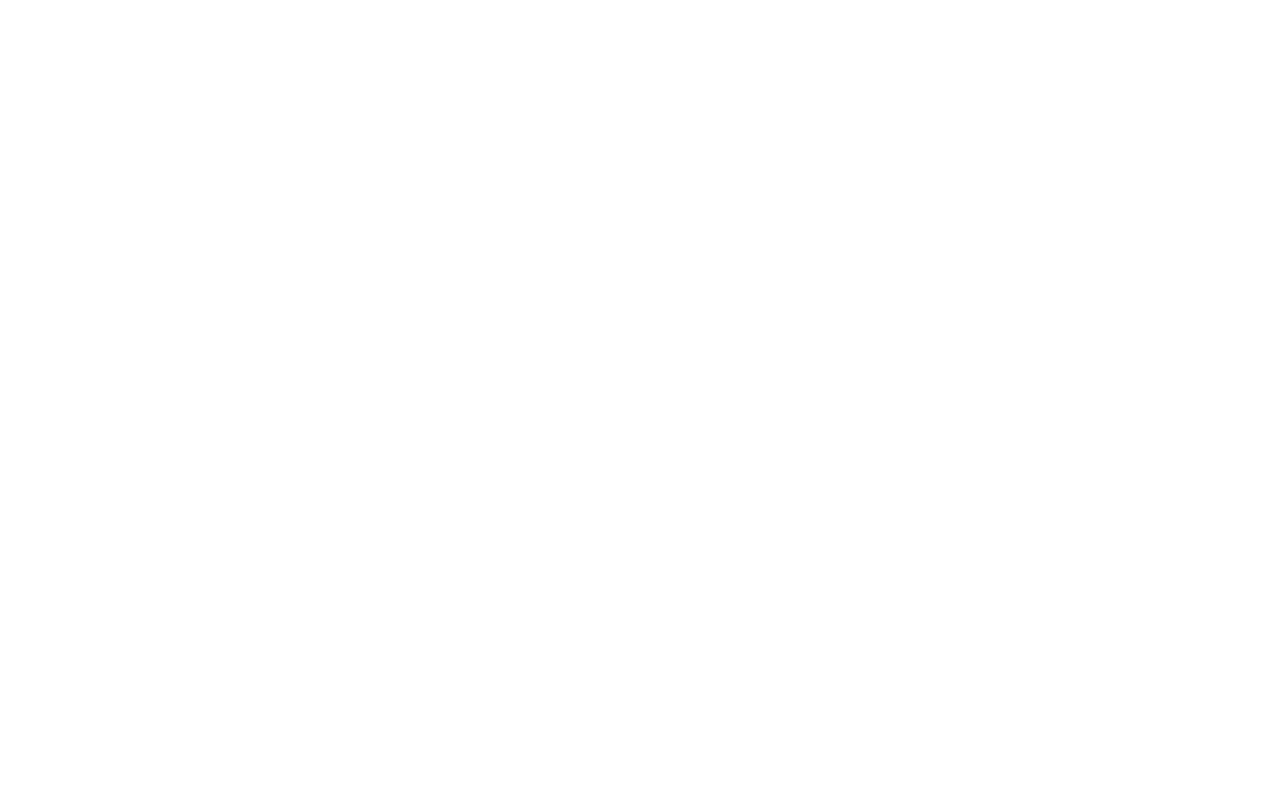
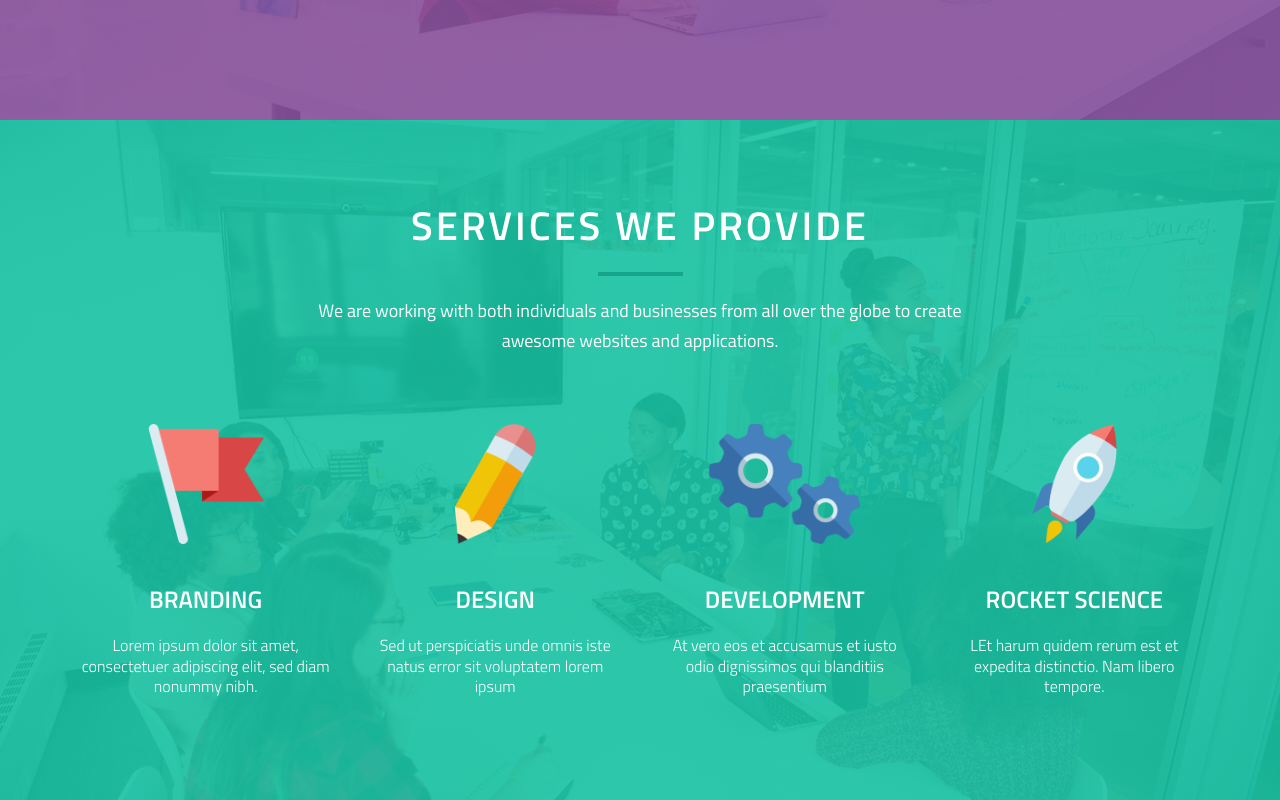
Before and after one commit to krnlpawar/agency_html_to_react, a React (Vite) app: page / in a window 1280 px wide. Shown: the part 560-1360 px from the top of the page. Before the commit the page ends 800 px from the top, so only its background shows below. Built offline with nearby package versions, Linux system fonts and the light colour scheme.

Commit message:
added services section

```diff
--- a/index.html
+++ b/index.html
@@ -3,7 +3,19 @@
   <head>
     <meta charset="UTF-8" />
     <meta name="viewport" content="width=device-width, initial-scale=1.0" />
-    <title>Project Revision</title>
+    <title>Agency Html Template</title>
+    <link rel="shortcut icon" type="image/x-icon" href="resources/img/favicon.png">
+    <!-- Google Fonts ================================================== -->
+    <link rel="preconnect" href="https://fonts.gstatic.com">
+    <!-- Font Awesome ================================================== -->
+    <script src="https://kit.fontawesome.com/e768f44d60.js" crossorigin="anonymous"></script><link href="https://fonts.googleapis.com/css2?family=Titillium+Web:wght@300;400;600;700&display=swap" rel="stylesheet">
+    <!--Vendors File ===================================================-->
+    <link rel="stylesheet" href="vendors/css/animated-circle.css">
+    <link rel="stylesheet" href="vendors/css/normalize.css">
+    <link rel="stylesheet" href="vendors/css/grid.css">
+    <!--Resource File ==================================================-->
+    <link rel= "stylesheet"  href= "resources/css/style.css"/>
+    <link rel="stylesheet" href="resources/css/responsive.css">
   </head>
   <body>
     <div id="root"></div>
--- a/src/App.jsx
+++ b/src/App.jsx
@@ -1,9 +1,12 @@
 import './App.css'
+import Menu from './components/Menu'
+import Services from './components/Services'
 
 function App() {
   return (
     <>
-      <p>Hello world</p>
+      <Menu/>
+      <Services/>
     </>
   )
 }
--- /dev/null
+++ b/src/components/Services.jsx
@@ -0,0 +1,37 @@
+import React from 'react'
+
+export default function Services() {
+  return (
+	<section className="service-section js-sticky-section" id= "service">
+	<div className="row">
+		<h2>SERVICES WE PROVIDE</h2>
+		<p className= "little-description">We are working with both individuals and businesses from all over the globe
+			to create awesome websites and applications.</p>
+	</div>
+	<div className="row">
+		<div className="col span_1_of_4 box">
+			<img src="resources/img/flag.png" alt="flag" className="services-icon"/>
+			<h3>Branding</h3>
+			<p>Lorem ipsum dolor sit amet,
+				consectetuer adipiscing elit, sed diam nonummy nibh.</p>
+		</div>
+		<div className="col span_1_of_4 box">
+			<img src="resources/img/crayon.png" alt="crayon" className="services-icon"/>
+			<h3>Design</h3>
+			<p>Sed ut perspiciatis unde omnis iste natus error sit voluptatem
+				lorem ipsum  </p>
+		</div>
+		<div className="col span_1_of_4 box">
+			<img src="resources/img/gears.png" alt="gears" className="services-icon"/>
+			<h3>Development</h3>
+			<p>At vero eos et accusamus et iusto odio dignissimos qui blanditiis praesentium</p>
+		</div>
+		<div className="col span_1_of_4 box">
+			<img src="resources/img/rocket.png" alt="rocket" className="services-icon"/>
+			<h3>Rocket Science</h3>
+			<p>LEt harum quidem rerum est et expedita distinctio. Nam libero tempore.</p>
+		</div>
+	</div>
+</section>
+  )
+}
```
